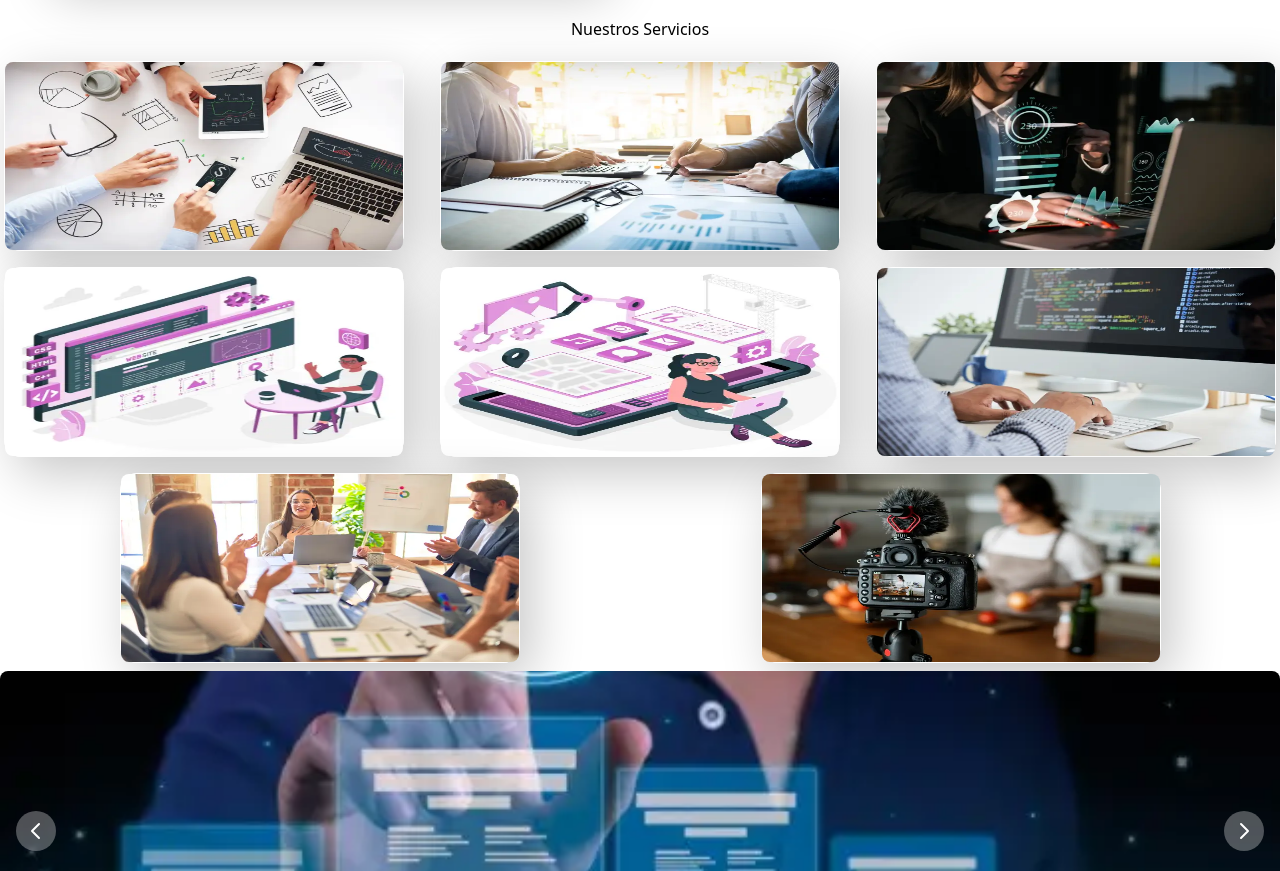
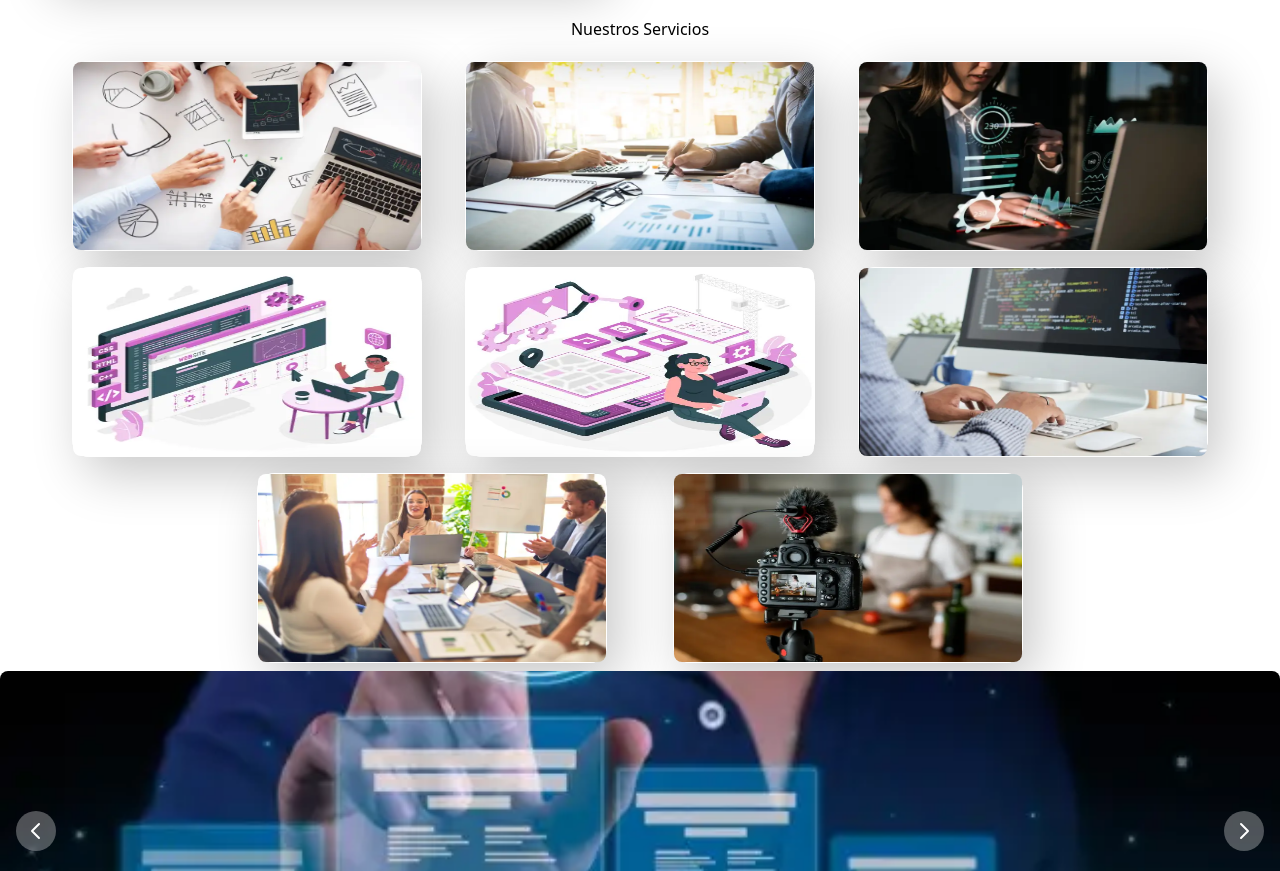
Before and after one commit to SebastianHurtado00/ArkaidTailwind, a website: page index.html in a window 1280 px wide. Shown: the part 1039-1910 px from the top of the page. Drawn offline with nearby package versions, Linux system fonts and the light colour scheme; grey boxes are pictures that could not be loaded.

Commit message:
aprende putumayo

```diff
--- a/index.html
+++ b/index.html
@@ -135,12 +135,12 @@
       <!-- Primeras tres Trajetas -->
 
       <section
-        class="grid justify-items-center grid-cols-1 justify-around space-x-1 space-y-2 md:flex md:space-x-7 ">
+        class="grid justify-items-center grid-cols-1 justify-around space-x-1 space-y-2 md:flex md:space-x-7 md:px-16">
         <article class="card mt-2">
           <img src="src/img/Gestion-Financiera.webp" alt
             class="w-full h-full rounded-lg hover:absolute">
           <article id="hidden"
-            class="hidden absolute inset-0 flex justify-center items-center justify-center rounded-lg bg-black bg-opacity-50 hover:block ">
+            class="hidden absolute inset-0 flex justify-center items-center rounded-lg bg-black bg-opacity-50 hover:block ">
             <p class="text-white">Gestion Financiera</p>
           </article>
         </article>
@@ -166,7 +166,7 @@
 
       <!-- Segundas tres tarjetas -->
       <section
-        class="grid justify-items-center grid-cols-1 justify-around space-x-1 space-y-2 md:space-x-7 md:flex lg:flex">
+        class="grid justify-items-center grid-cols-1 justify-around space-x-1 space-y-2 md:space-x-7 md:flex  md:px-16 ">
 
         <article class="card mt-2">
           <img src="src/img/Web-desing.webp" alt
@@ -199,20 +199,20 @@
 
       <!-- Dos tarjetas centradas -->
       <section
-        class="grid justify-items-center grid-cols-1 justify-around space-y-2 mt-4 md:flex md:space-x-3 lg:space-x-0.5">
-        <article class="card mt-2 mb-2">
+        class="grid grid-cols-1 m-5 sm:mx-16 md:flex md:space-x-3 md:grid-cols-2 md:justify-center md:gap-16 lg:space-x-0.5">
+        <article class="card mt-2 mb-2 ">
           <img src="src/img/Comunity-manager.webp" alt
             class="w-full h-full rounded-lg hover:absolute">
           <article id="hidden"
-            class="hidden absolute inset-0 flex justify-center items-center justify-center rounded-lg bg-black bg-opacity-50 hover:block ">
+            class="hidden absolute inset-0 flex justify-center items-center rounded-lg bg-black bg-opacity-50 hover:block ">
             <p class="text-white">Servicios de Community Manager</p>
           </article>
         </article>
-        <article class="card">
+        <article class="card mt-2 mb-2">
           <img src="src/img/Produccion-AudiVisual.webp" alt
             class="w-full h-full rounded-lg hover:absolute">
           <article id="hidden"
-            class="hidden absolute inset-0 flex justify-center items-center justify-center rounded-lg bg-black bg-opacity-50 hover:block ">
+            class="hidden absolute inset-0 flex justify-center items-center rounded-lg bg-black bg-opacity-50 hover:block ">
             <p class="text-white">Produccion Audiovisual</p>
           </article>
         </article>
--- a/src/css/cardFilter.css
+++ b/src/css/cardFilter.css
@@ -1,6 +1,6 @@
 .card {
   box-sizing: border-box;
-  width: 400px;
+  width: 350px;
   height: 190px;
   background: rgba(217, 217, 217, 0.58);
   border: 1px solid white;
```
